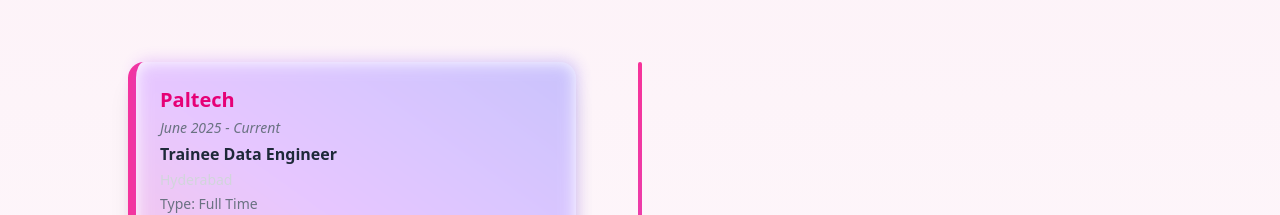
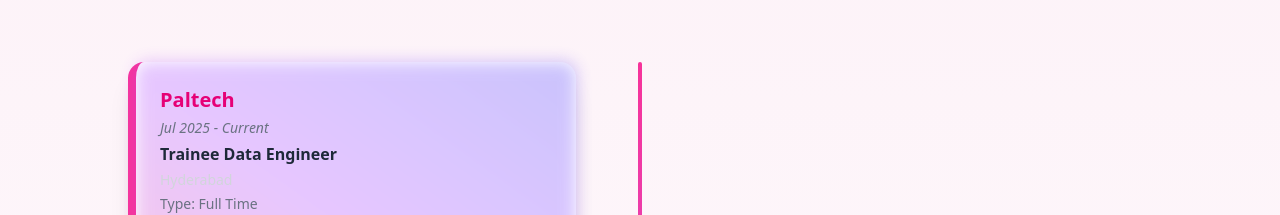
Before and after one commit to Anisha2123/Portfolio, a React (Vite) app: page / in a window 1280 px wide. Shown: the part 1962-2177 px from the top of the page. Built offline with nearby package versions, Linux system fonts and the light colour scheme.

Commit message:
resume added

```diff
--- a/src/components/Experience.tsx
+++ b/src/components/Experience.tsx
@@ -90,7 +90,7 @@
 const experiences = [
   {
     title: "Paltech",
-    date: "June 2025 - Current",
+    date: "Jul 2025 - Current",
     role: "Trainee Data Engineer",
     type: "Full Time",
     location: "Hyderabad",
```
Also changed, not shown: 2 other files (tests, documents, lock files or other folders).
